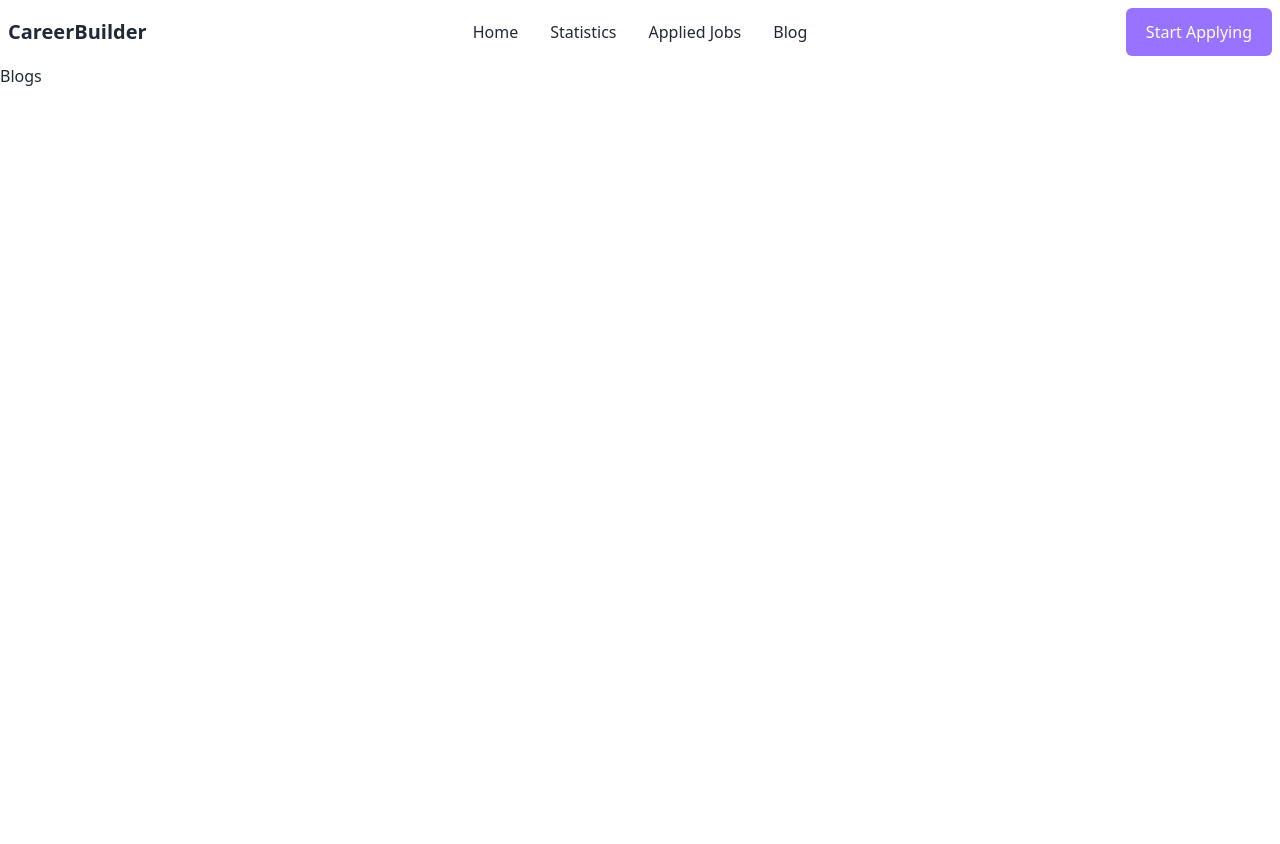
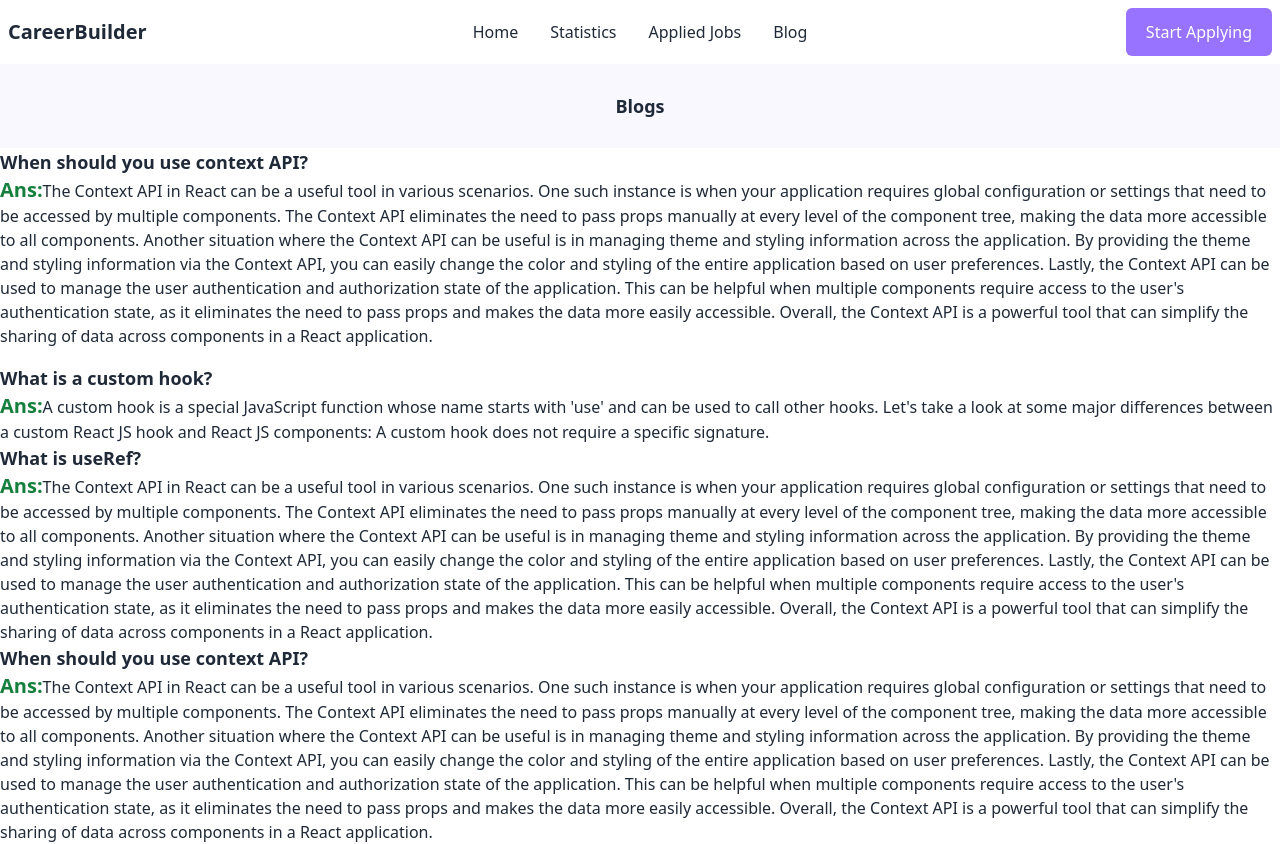
Before and after one commit to itsjahid01/career-builder, a React (Vite) app: page /blog in a window 1280 px wide. Before the commit the page ends 800 px from the top, so only its background shows below. Built offline with nearby package versions, Linux system fonts and the light colour scheme.

Commit message:
blog page added

```diff
--- a/index.html
+++ b/index.html
@@ -2,7 +2,7 @@
 <html lang="en">
   <head>
     <meta charset="UTF-8" />
-    <link rel="icon" type="image/svg+xml" href="/vite.svg" />
+    <link rel="icon" type="image/svg+xml" href="/public/careerbuilder.png" />
     <meta name="viewport" content="width=device-width, initial-scale=1.0" />
     <title>CareerBuilder</title>
   </head>
--- a/package.json
+++ b/package.json
@@ -15,6 +15,7 @@
     "react": "^18.2.0",
     "react-dom": "^18.2.0",
     "react-router-dom": "^6.10.0",
+    "recharts": "^2.5.0",
     "sort-by": "^1.2.0"
   },
   "devDependencies": {
--- a/src/components/Blog.jsx
+++ b/src/components/Blog.jsx
@@ -3,8 +3,82 @@
 const Blog = () => {
   return (
     <div>
+      <div className="bg-[#F9F8FF] text-lg text-center font-bold p-7 ">
+        <p>Blogs</p>
+      </div>
       <div>
-        <p>Blogs</p>
+        <p className="text-lg font-semibold">
+          When should you use context API?
+        </p>
+        <p className="mb-4">
+          <span className="text-xl text-green-700 font-semibold">Ans:</span>
+          The Context API in React can be a useful tool in various scenarios.
+          One such instance is when your application requires global
+          configuration or settings that need to be accessed by multiple
+          components. The Context API eliminates the need to pass props manually
+          at every level of the component tree, making the data more accessible
+          to all components. Another situation where the Context API can be
+          useful is in managing theme and styling information across the
+          application. By providing the theme and styling information via the
+          Context API, you can easily change the color and styling of the entire
+          application based on user preferences. Lastly, the Context API can be
+          used to manage the user authentication and authorization state of the
+          application. This can be helpful when multiple components require
+          access to the user's authentication state, as it eliminates the need
+          to pass props and makes the data more easily accessible. Overall, the
+          Context API is a powerful tool that can simplify the sharing of data
+          across components in a React application.
+        </p>
+        <p className="text-lg font-semibold">What is a custom hook?</p>
+        <p>
+          <span className="text-xl text-green-700 font-semibold">Ans:</span>A
+          custom hook is a special JavaScript function whose name starts with
+          'use' and can be used to call other hooks. Let's take a look at some
+          major differences between a custom React JS hook and React JS
+          components: A custom hook does not require a specific signature.
+        </p>
+        <p className="text-lg font-semibold">What is useRef?</p>
+        <p>
+          <span className="text-xl text-green-700 font-semibold ">Ans:</span>
+          The Context API in React can be a useful tool in various scenarios.
+          One such instance is when your application requires global
+          configuration or settings that need to be accessed by multiple
+          components. The Context API eliminates the need to pass props manually
+          at every level of the component tree, making the data more accessible
+          to all components. Another situation where the Context API can be
+          useful is in managing theme and styling information across the
+          application. By providing the theme and styling information via the
+          Context API, you can easily change the color and styling of the entire
+          application based on user preferences. Lastly, the Context API can be
+          used to manage the user authentication and authorization state of the
+          application. This can be helpful when multiple components require
+          access to the user's authentication state, as it eliminates the need
+          to pass props and makes the data more easily accessible. Overall, the
+          Context API is a powerful tool that can simplify the sharing of data
+          across components in a React application.
+        </p>
+        <p className="text-lg font-semibold">
+          When should you use context API?
+        </p>
+        <p>
+          <span className="text-xl text-green-700 font-semibold">Ans:</span>
+          The Context API in React can be a useful tool in various scenarios.
+          One such instance is when your application requires global
+          configuration or settings that need to be accessed by multiple
+          components. The Context API eliminates the need to pass props manually
+          at every level of the component tree, making the data more accessible
+          to all components. Another situation where the Context API can be
+          useful is in managing theme and styling information across the
+          application. By providing the theme and styling information via the
+          Context API, you can easily change the color and styling of the entire
+          application based on user preferences. Lastly, the Context API can be
+          used to manage the user authentication and authorization state of the
+          application. This can be helpful when multiple components require
+          access to the user's authentication state, as it eliminates the need
+          to pass props and makes the data more easily accessible. Overall, the
+          Context API is a powerful tool that can simplify the sharing of data
+          across components in a React application.
+        </p>
       </div>
     </div>
   );
--- a/src/components/Statistics.jsx
+++ b/src/components/Statistics.jsx
@@ -1,10 +1,79 @@
 import React from "react";
+import { PureComponent } from "react";
+import {
+  AreaChart,
+  Area,
+  XAxis,
+  YAxis,
+  CartesianGrid,
+  Tooltip,
+  ResponsiveContainer,
+} from "recharts";
 
 const Statistics = () => {
+  const data = [
+    {
+      name: "A1",
+      marks: 57,
+    },
+    {
+      name: "A2",
+      marks: 60,
+    },
+    {
+      name: "A3",
+      marks: 60,
+    },
+    {
+      name: "A4",
+      marks: 60,
+    },
+    {
+      name: "A5",
+      marks: 60,
+    },
+    {
+      name: "A6",
+      marks: 58,
+    },
+    {
+      name: "A7",
+      marks: 60,
+    },
+    {
+      name: "A8",
+      marks: 60,
+    },
+  ];
   return (
     <div>
       <div className="bg-[#F9F8FF] text-lg text-center font-bold p-7 ">
         <p>Statistics</p>
+      </div>
+      <div className="p-8">
+        <AreaChart
+          className="mx-auto"
+          width={700}
+          height={300}
+          data={data}
+          margin={{
+            top: 10,
+            right: 30,
+            left: 0,
+            bottom: 0,
+          }}
+        >
+          <CartesianGrid strokeDasharray="3 3" />
+          <XAxis dataKey="name" />
+          <YAxis dataKey="marks" />
+          <Tooltip />
+          <Area
+            type="monotone"
+            dataKey="marks"
+            stroke="#a5d500"
+            fill="#160C35"
+          />
+        </AreaChart>
       </div>
     </div>
   );
--- a/src/components/layout/Root.jsx
+++ b/src/components/layout/Root.jsx
@@ -4,7 +4,7 @@
 
 const Root = () => {
   return (
-    <div>
+    <div className="">
       <Header></Header>
       <div>
         <Outlet></Outlet>
```
Also changed, not shown: 1 other file (tests, documents, lock files or other folders).
